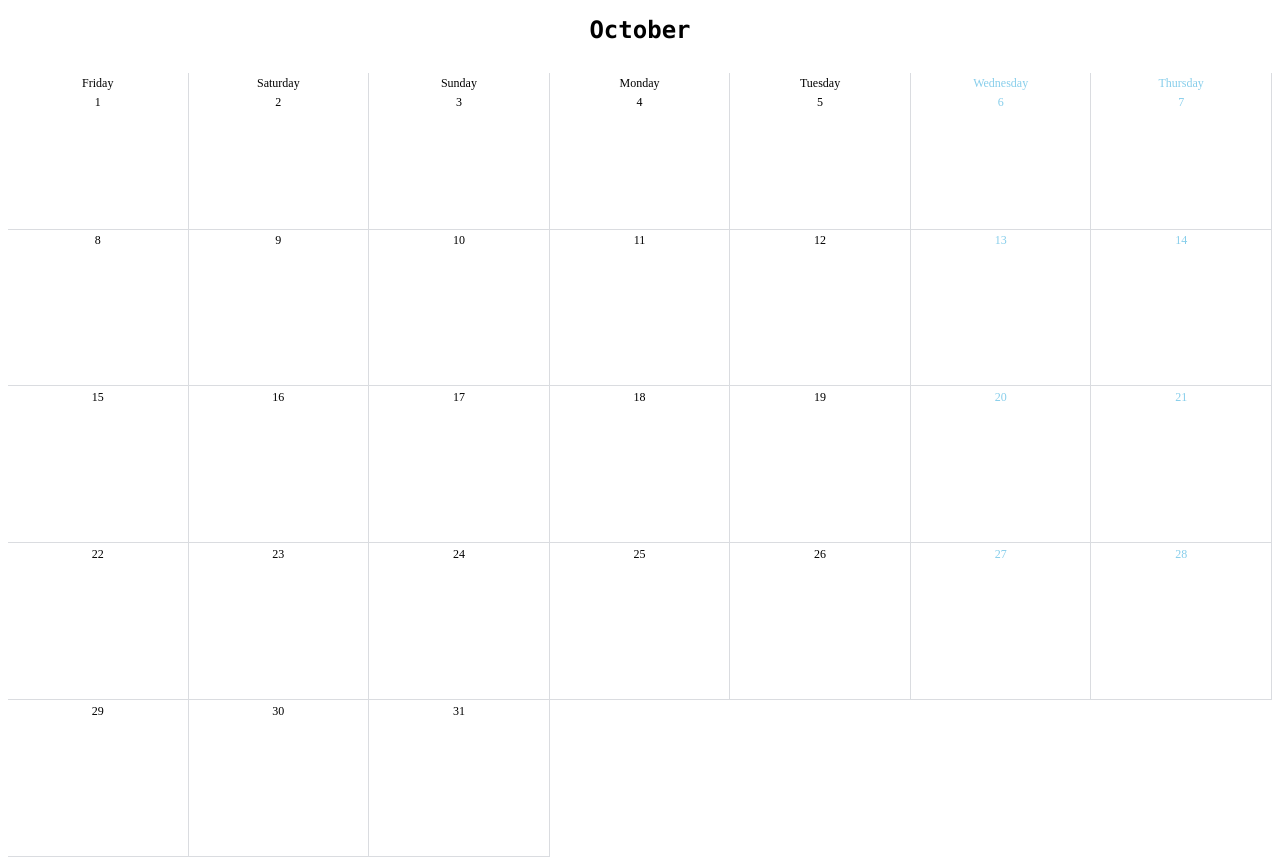
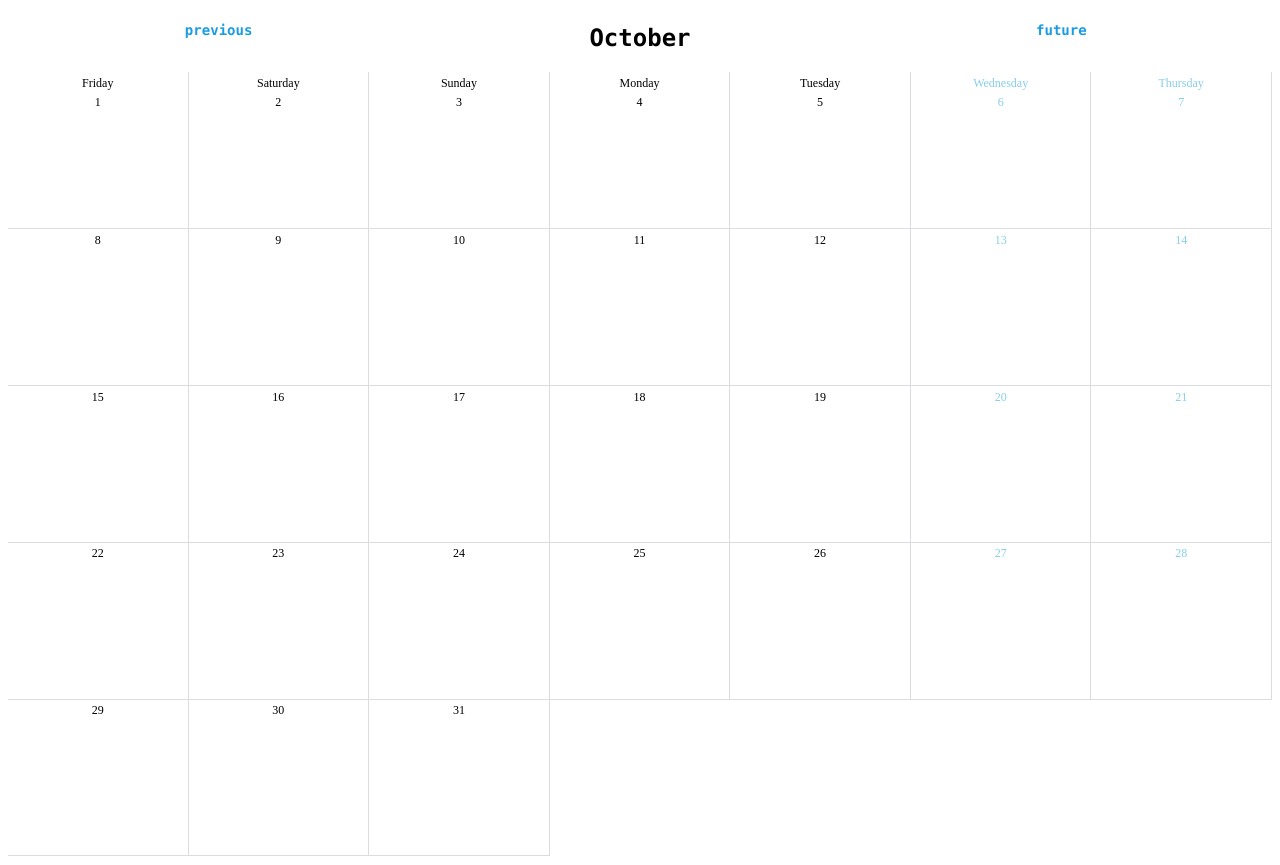
Before and after one commit to Miladpegah/Calendar-JS, a plain HTML site: page index.html in a window 1280 px wide. Drawn offline with Linux system fonts and the light colour scheme.

Commit message:
Add change month buttons

```diff
--- a/css/index.css
+++ b/css/index.css
@@ -2,8 +2,26 @@
 	--ligth-gray: #DADCE0;
 	--ligth-blue: #1B9CE2;
 }
+.header{
+	display: grid;
+	grid-template-columns: repeat(3, 1fr);
 
-#month-name {
+}
+.shift{
+	text-align: center;
+  	font-size: 12px;
+  	cursor: pionter;
+  	transition: background-color 200ms, color 200ms;
+  	padding-bottom: 1%;
+  	font-family: "Lucida Console", "Courier New", monospace;
+  	color: var(--ligth-blue);
+}
+a {
+	text-decoration: none;
+  	color: var(--ligth-blue);
+}
+
+.month-name {
 	text-align: center;
   	font-size: 12px;
   	cursor: pionter;
--- a/index.html
+++ b/index.html
@@ -7,7 +7,11 @@
 	<link rel="stylesheet" type="text/css" href="./css/index.css">
 </head>
 <body>
-	<div id="month-name"></div>
+	<div class="header">
+		<div id="previous" class="shift"><a href="#" onclick="return false;"><h3>previous</h3></a></div>
+		<div id="month-name" class="month-name"></div>
+		<div id="future" class="shift"><a href="#" onclick="return false;"><h3>future</h3></a></div>
+	</div>
 	<div id="app-calendar"></div>
 </body>
 </html>
--- a/js/index.js
+++ b/js/index.js
@@ -4,6 +4,8 @@
 
 const calendar = document.querySelector('#app-calendar');
 const monthName = document.querySelector('#month-name');
+const previous = document.querySelector('#previous');
+const future = document.querySelector('#future');
 let year = new Date().getFullYear();
 let month = new Date().getMonth();
 let monthLong = new Intl.DateTimeFormat("en-US", { month: "long" }).format(new Date(Date.UTC(year, month, 1)));
```
